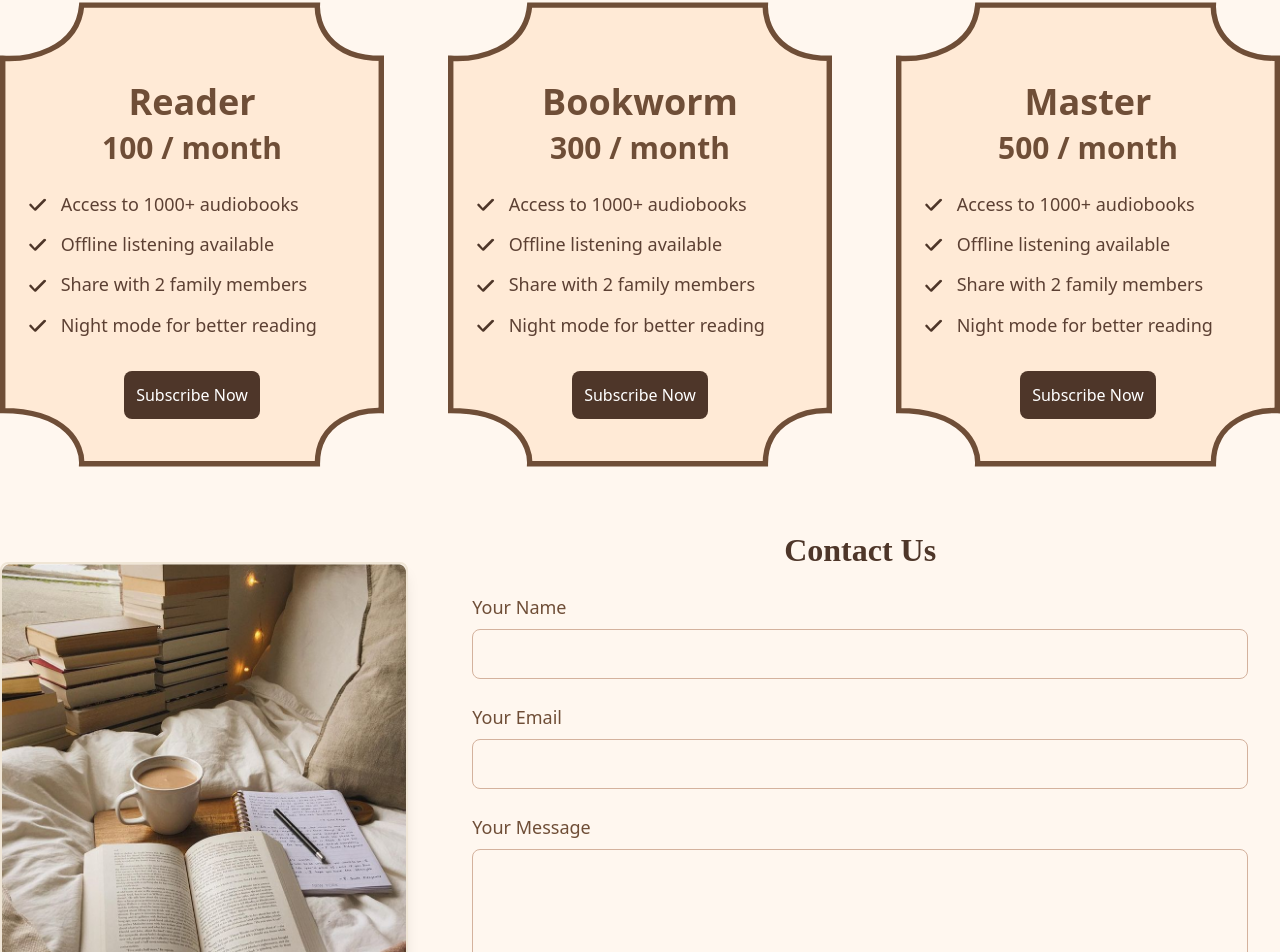
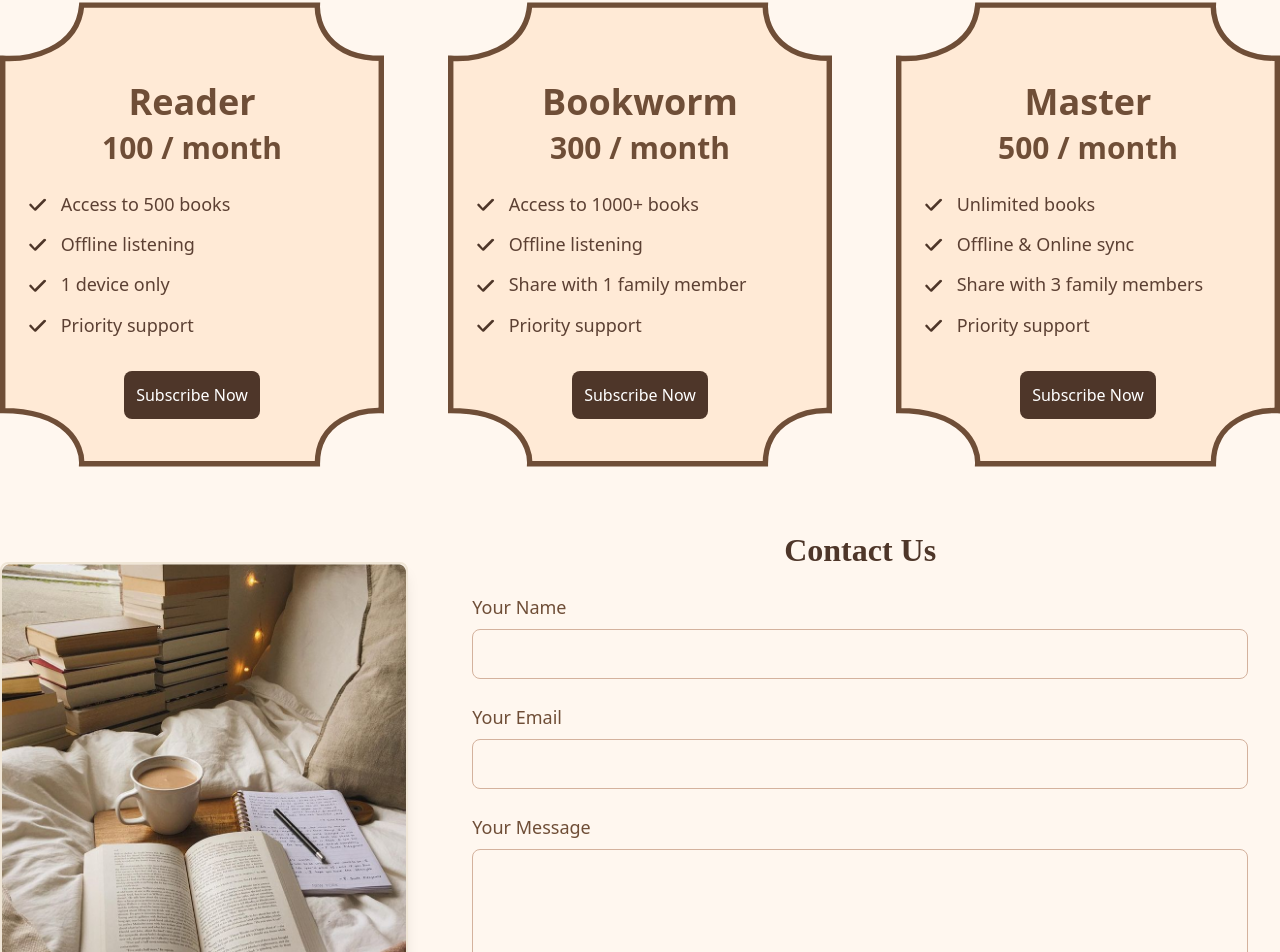
Before and after one commit to nadaasran/ITI-grad, a Nuxt app: page / in a window 1280 px wide. Shown: the part 1536-2488 px from the top of the page. Built offline with nearby package versions, Linux system fonts and the light colour scheme; no server answers.

Commit message:
dynmic plan

```diff
--- a/components/Subscription Card.vue
+++ b/components/Subscription Card.vue
@@ -20,7 +20,7 @@
       <p class="text-2xl sm:text-3xl font-semibold text-[#6F4E37] mb-6">{{ price }}</p>
 
 
-  <ul class="space-y-3 text-left w-full max-w-sm text-[#5C4033] mb-8">
+  <!-- <ul class="space-y-3 text-left w-full max-w-sm text-[#5C4033] mb-8">
     <li class="text-lg">
       <svg xmlns="http://www.w3.org/2000/svg" class="w-6 h-6 inline-block mr-2" viewBox="0 0 20 20" fill="currentColor" aria-hidden="true">
         <path fill-rule="evenodd" d="M16.707 4.293a1 1 0 011.414 1.414l-8 8a1 1 0 01-1.414 0l-4-4a1 1 0 111.414-1.414L9 11.586l7.707-7.707z" clip-rule="evenodd" />
@@ -45,25 +45,50 @@
       </svg>
       Night mode for better reading
     </li>
-  </ul>
+  </ul> -->
+  <ul class="space-y-3 text-left w-full max-w-sm text-[#5C4033] mb-8 ">
+  <li
+    v-for="(feature, index) in features"
+    :key="index"
+    class="text-lg"
+  >
+    <svg xmlns="http://www.w3.org/2000/svg" class="w-6 h-6 inline-block mr-2" viewBox="0 0 20 20" fill="currentColor" aria-hidden="true">
+      <path fill-rule="evenodd" d="M16.707 4.293a1 1 0 011.414 1.414l-8 8a1 1 0 01-1.414 0l-4-4a1 1 0 111.414-1.414L9 11.586l7.707-7.707z" clip-rule="evenodd" />
+    </svg>
+    {{ feature }}
+  </li>
+</ul>
 
 
 
-      <button class="mt-auto px-3 py-3 bg-[#4E3629] text-white text-md  f rounded-lg hover:bg-[#6F4E37] transition-colors">
+      <button class="mt-auto px-3 py-3 bg-[#4E3629] text-white text-md  f rounded-lg hover:bg-[#6F4E37] transition-colors"
+      @click="subscribe">
         Subscribe Now
+
       </button>
     </div>
   </div>
 </template>
 
-<script>
-export default {
-  props: {
-    plan: String,
-    price: String
-  }
+<script setup>
+const props = defineProps({
+  plan: String,
+  price: String,
+  features: Array
+})
+
+const emit = defineEmits(['selected'])
+
+const subscribe = () => {
+  console.log(`Subscribed to ${props.plan} plan for ${props.price}`);
+
+  emit('selected', {
+    plan: props.plan,
+    price: props.price
+  })
 }
 </script>
+
 <style scoped>
 @keyframes fadeIn {
   from { opacity: 0; transform: translateY(20px); }
--- a/pages/index.vue
+++ b/pages/index.vue
@@ -23,9 +23,28 @@
     <h2 class="text-3xl font-bold text-yellow-950 mb-8  ">Choose your Plan</h2>
     <br>
     <div class="flex flex-col md:flex-row gap-16 justify-center items-center">
-        <SubscriptionCard plan="Reader" price="100 / month" />
-        <SubscriptionCard plan="Bookworm" price="300 / month" />
-        <SubscriptionCard plan="Master" price="500 / month" />
+        <SubscriptionCard plan="Reader" price="100 / month" :features="[
+    'Access to 500 books',
+    'Offline listening',
+    '1 device only',
+    'Priority support'
+  ]"
+  @selected="handlePlanSelection" />
+        <SubscriptionCard plan="Bookworm" price="300 / month"  :features="[
+    'Access to 1000+ books',
+    'Offline listening',
+    'Share with 1 family member',
+    'Priority support'
+
+  ]"
+  @selected="handlePlanSelection"/>
+        <SubscriptionCard plan="Master" price="500 / month" :features="[
+    'Unlimited books',
+    'Offline & Online sync',
+    'Share with 3 family members',
+    'Priority support'
+  ]"
+  @selected="handlePlanSelection" />
     </div>
 </section>
 
@@ -43,6 +62,20 @@
  import author from '~/components/author.vue'
  import SubscriptionCard from '~/components/Subscription Card.vue'
  import contact from '~/components/Contact.vue'
+
+ const handlePlanSelection = async ({ plan, price }) => {
+  const res = await fetch('/api/pay', {
+    method: 'POST',
+    body: JSON.stringify({ plan, price }),
+    headers: { 'Content-Type': 'application/json' }
+  })
+
+  const data = await res.json()
+
+  if (data.paymentUrl) {
+    window.location.href = data.paymentUrl
+  }
+}
 
  </script>
 
```
